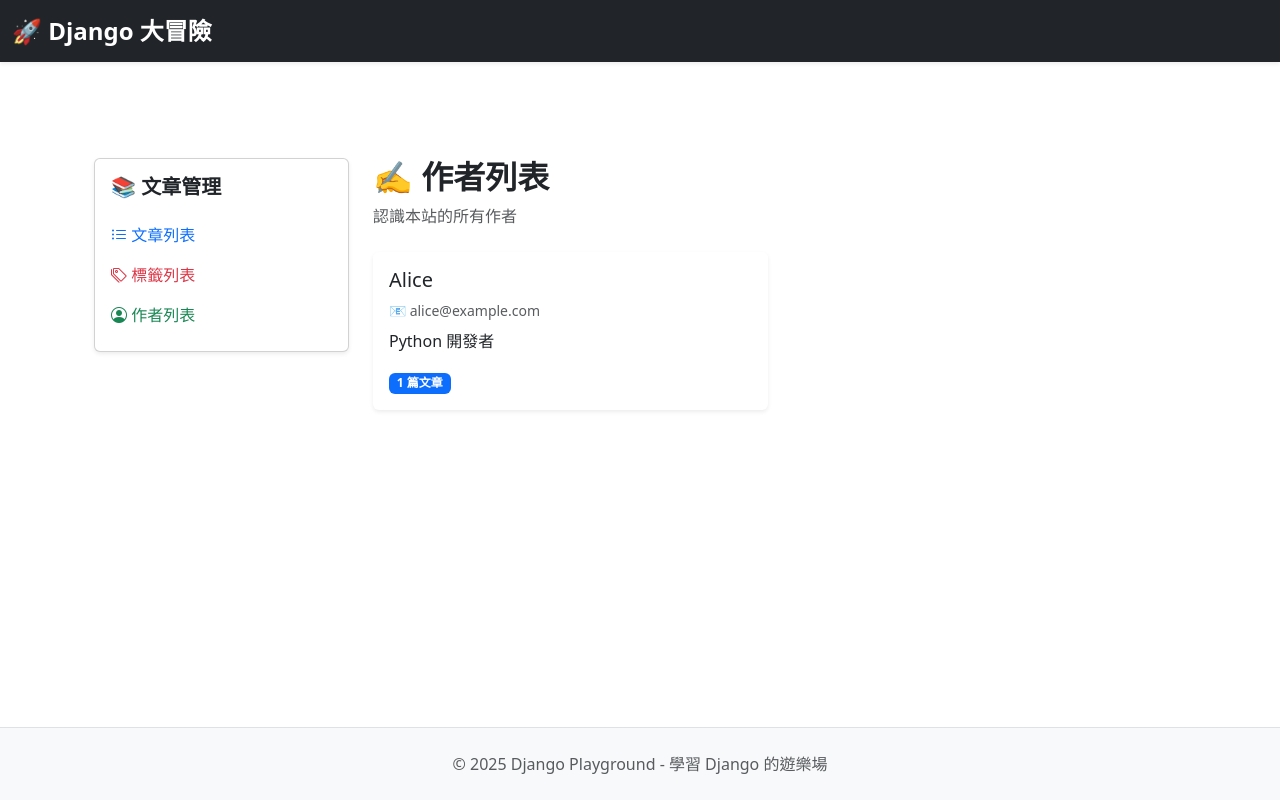
After one commit to ziting106/django-playground, a Django app: page /blog/authors/ in a window 1280 px wide. The commit adds this page. Run offline with Django 5.2, Linux system fonts and the light colour scheme; data comes from the database, SQL or seed files in the repository.

Commit message:
添加作者、標籤列表

```diff
--- /dev/null
+++ b/apps/blog/templates/blog/author_list.html
@@ -0,0 +1,52 @@
+{% extends "blog/base.html" %}
+
+{% block title %}
+    作者列表 - Django 大冒險
+{% endblock title %}
+
+{% block blog_content %}
+    <div class="mb-4">
+        <h2 class="fw-bold mb-2">
+            ✍️ 作者列表
+        </h2>
+        <p class="text-muted">
+            認識本站的所有作者
+        </p>
+    </div>
+
+    <div class="row g-4">
+        {% for author in authors %}
+            <div class="col-md-6">
+                <div class="card h-100 shadow-sm border-0">
+                    <div class="card-body">
+                        <h5 class="card-title mb-2">
+                            {{ author.name }}
+                        </h5>
+                        <p class="card-text text-muted small mb-2">
+                            📧 {{ author.email }}
+                        </p>
+                        {% if author.bio %}
+                            <p class="card-text">
+                                {{ author.bio }}
+                            </p>
+                        {% endif %}
+                        <p class="card-text">
+                            <span class="badge bg-primary">{{ author.articles.count }} 篇文章</span>
+                        </p>
+                    </div>
+                </div>
+            </div>
+        {% empty %}
+            <div class="col-12">
+                <div class="alert alert-info text-center" role="alert">
+                    <h5 class="alert-heading">
+                        沒有作者
+                    </h5>
+                    <p class="mb-0">
+                        目前還沒有任何作者。
+                    </p>
+                </div>
+            </div>
+        {% endfor %}
+    </div>
+{% endblock blog_content %}
--- a/apps/blog/templates/blog/base.html
+++ b/apps/blog/templates/blog/base.html
@@ -14,6 +14,12 @@
               <a href="{% url 'article_list' %}" class="nav-link ps-0 text-primary">
                 <i class="bi bi-list-ul"></i> 文章列表
               </a>
+              <a href="{% url 'tag_list' %}" class="nav-link ps-0 text-danger">
+                <i class="bi bi-tags"></i> 標籤列表
+              </a>
+              <a href="{% url 'author_list' %}" class="nav-link ps-0 text-success">
+                <i class="bi bi-person-circle"></i> 作者列表
+              </a>
             </nav>
           </div>
         </div>
--- a/apps/blog/urls.py
+++ b/apps/blog/urls.py
@@ -5,4 +5,6 @@ from apps.blog import views
 urlpatterns = [
     path("articles/", views.article_list, name="article_list"),
     path("articles/<int:id>/", views.article_detail, name="article_detail"),
+    path("tags/", views.tag_list, name="tag_list"),
+    path("authors/", views.author_list, name="author_list"),
 ]
--- a/apps/blog/views.py
+++ b/apps/blog/views.py
@@ -1,7 +1,7 @@
 from django.shortcuts import render
 
 # Create your views here.
-from apps.blog.models import Article
+from apps.blog.models import Article, Author, Tag
 
 
 def article_list(request):
@@ -12,3 +12,13 @@ def article_list(request):
 def article_detail(request, id):
     article = Article.objects.get(id=id)
     return render(request, "blog/article_detail.html", {"article": article})
+
+
+def tag_list(request):
+    tags = Tag.objects.all()
+    return render(request, "blog/tag_list.html", {"tags": tags})
+
+
+def author_list(request):
+    authors = Author.objects.all()
+    return render(request, "blog/author_list.html", {"authors": authors})
```
Also changed, not shown: apps/blog/templates/blog/tag_list.html (added, +44 -0 lines).
